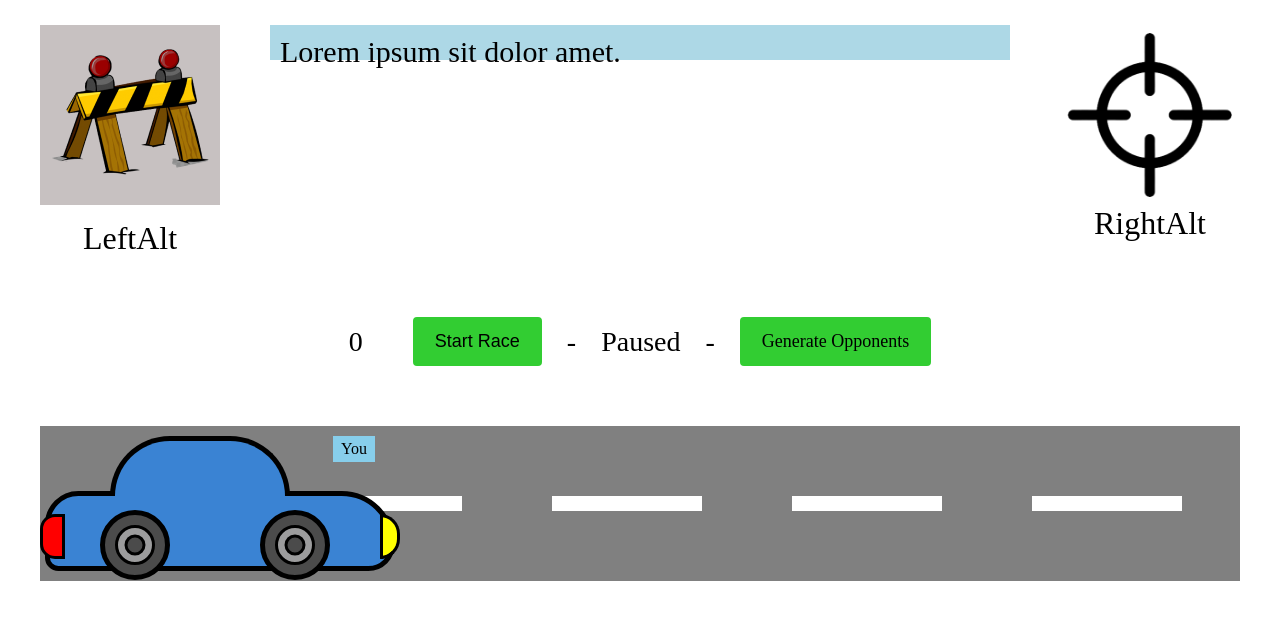
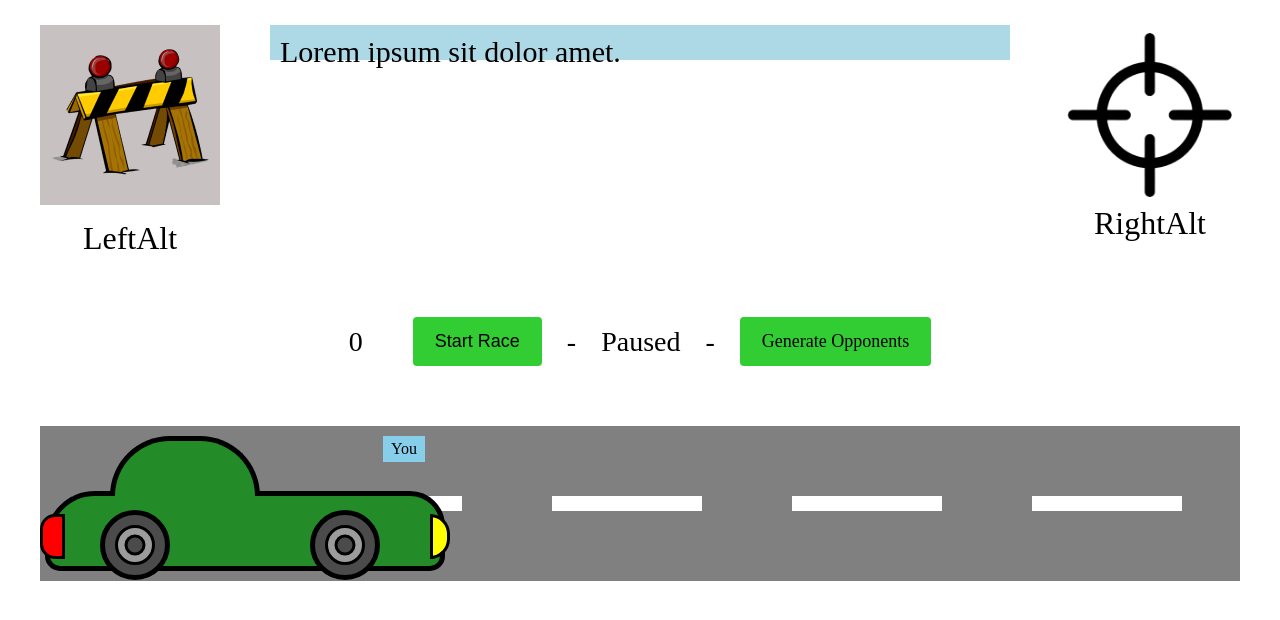
Before and after one commit to jannickbath/simulationsprojekt, a React (Vite) app: page / in a window 1280 px wide. Shown: the top 620 px of the page. Built offline with nearby package versions, Linux system fonts and the light colour scheme.

Commit message:
+add additional car type

```diff
--- /dev/null
+++ b/src/components/Cars/Brick.tsx
@@ -0,0 +1,27 @@
+const Brick = (props: any) => {
+  const progress = props.progress + "%";
+
+  return (
+    <div className={`car car-brick ${props.own ? "own" : ""}`} style={{left: progress}}>
+        <div className="car__body">
+          <div className="car__body__topper">
+            <div className="car__body__topper__front-glas"></div>
+            <div className="car__body__topper__back-glas"></div>
+          </div>
+          <div className="car__body__headlight"></div>
+          <div className="car__body__taillight"></div>
+          <div className="car__body__tires">
+            <div className="car__body__tires__front car__body__tires__tire">
+              <div className="car__body__tires__tire__inner"></div>
+            </div>
+            <div className="car__body__tires__back car__body__tires__tire">
+              <div className="car__body__tires__tire__inner"></div>
+            </div>
+          </div>
+        </div>
+        <div className="player-name">{props.player_name}</div>
+    </div>
+  )
+}
+
+export default Brick
--- a/src/components/Tracks.tsx
+++ b/src/components/Tracks.tsx
@@ -1,5 +1,6 @@
 import Track from './Track';
 import Default_car from './Cars/Default';
+import Brick_car from "./Cars/Brick";
 import { useBoundStore } from './Zustand/useBoundStore';
 import { Car } from './Zustand/Types';
 
@@ -15,16 +16,25 @@ const Tracks = () => {
     <div className="tracks">
       {players.map(player => {
         const car = findCarById(player.carId, cars);
+        if (!car) return;
 
-        if (!car) return;
+        let car_element = <Default_car
+          player_name={player.name}
+          own={player.human}
+          progress={car.progress}
+        />
+
+        if (player.human) {
+          car_element = <Brick_car
+            player_name={player.name}
+            own={player.human}
+            progress={car.progress}
+          />
+        }
 
         return (
           <Track>
-            <Default_car
-              player_name={player.name}
-              own={player.human}
-              progress={car.progress}
-            />
+            {car_element}
           </Track>
         );
       })}
--- a/src/styles/css/main.css
+++ b/src/styles/css/main.css
@@ -216,6 +216,16 @@ textarea {
     .car__body__tires__back {
       right: 60px;
       bottom: -20%; }
+  .car.car-brick {
+    width: 410px; }
+    .car.car-brick .car__body {
+      width: 400px;
+      height: 80px;
+      border-radius: 50px 35px 15px 15px;
+      background-color: #238c28; }
+      .car.car-brick .car__body__topper {
+        width: 150px;
+        background-color: #238c28; }
 
 .container {
   padding: 25px 40px; }
--- a/src/styles/scss/_car.scss
+++ b/src/styles/scss/_car.scss
@@ -105,4 +105,20 @@
             }
         }
     }
+
+    &.car-brick {
+        width: 410px;
+
+        .car__body {
+            width: 400px;
+            height: 80px;
+            border-radius: 50px 35px 15px 15px;
+            background-color: rgb(35, 140, 40);
+
+            &__topper {
+                width: 150px;
+                background-color: rgb(35, 140, 40);
+            }
+        }
+    }
 }
```
